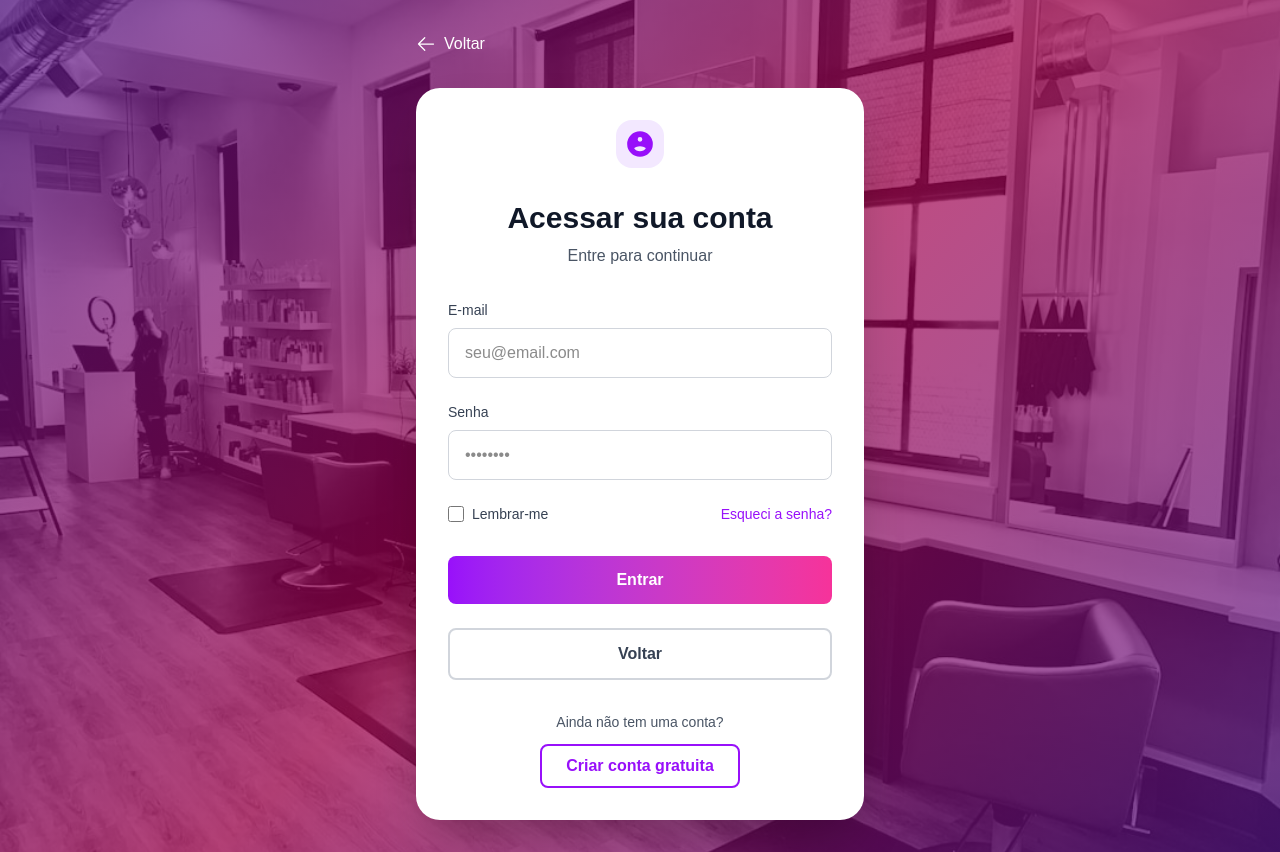
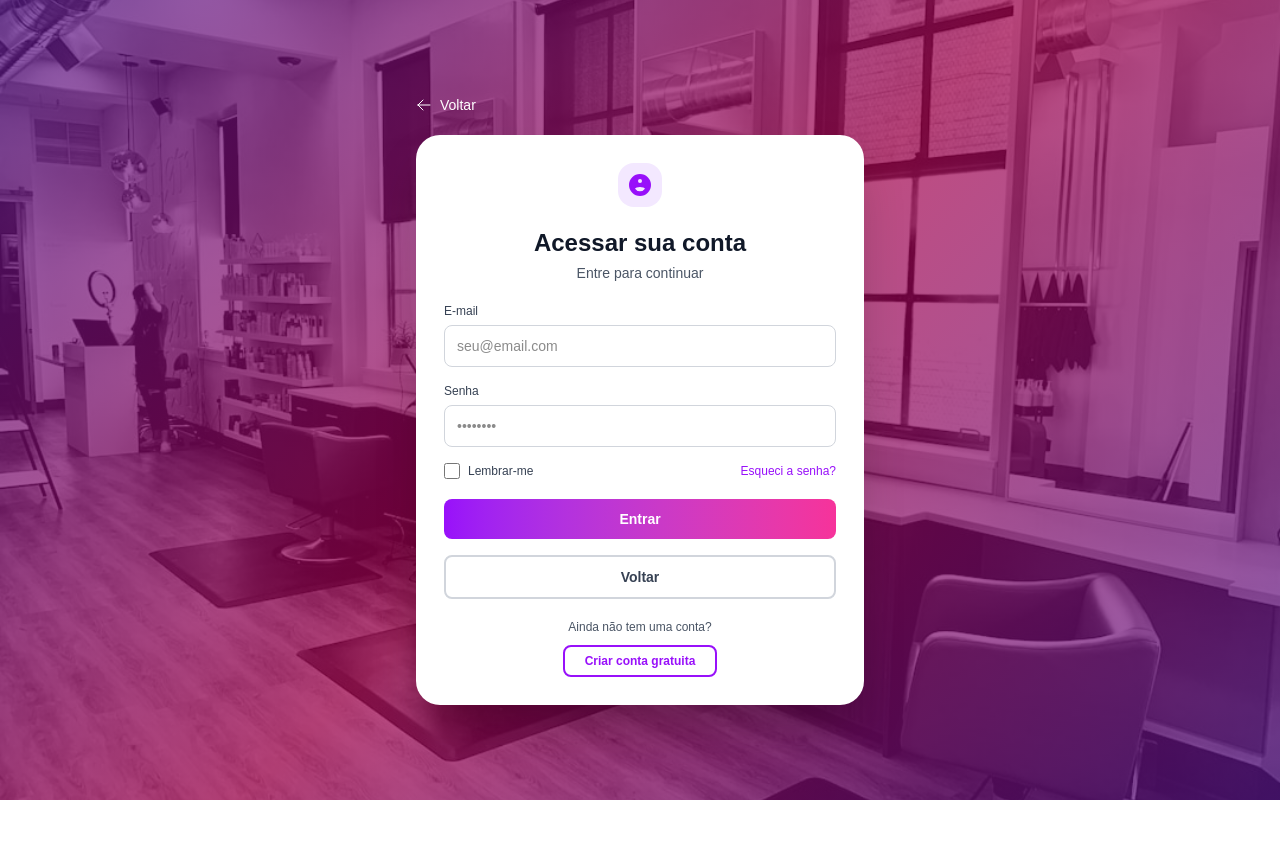
Before and after one commit to euduartesara/glow-agenda-v2, a Next.js app: page /login in a window 1280 px wide. After the commit the page ends 800 px from the top, so only its background shows below. Built offline with nearby package versions, Linux system fonts and the light colour scheme.

Commit message:
corrigindo altura da pagina de login

```diff
--- a/app/login/page.tsx
+++ b/app/login/page.tsx
@@ -26,7 +26,7 @@ export default function Login() {
   };
 
   return (
-    <div className="min-h-screen flex items-center justify-center px-4 py-8 relative">
+    <div className="min-h-screen flex items-center justify-center px-4 py-4 relative">
       {/* Background image */}
       <Image
         src="/img/HeroBG.jpg"
@@ -48,36 +48,36 @@ export default function Login() {
         {/* Header com botão voltar */}
         <Link
           href="/"
-          className="inline-flex items-center gap-2 text-white hover:text-gray-200 transition-colors mb-8"
+          className="inline-flex items-center gap-2 text-white hover:text-gray-200 transition-colors mb-5"
         >
-          <ArrowLeftIcon className="h-5 w-5" aria-hidden />
-          <span>Voltar</span>
+          <ArrowLeftIcon className="h-4 w-4" aria-hidden />
+          <span className="text-sm">Voltar</span>
         </Link>
 
         {/* Card de login */}
-        <div className="bg-white rounded-3xl p-8 shadow-2xl">
+        <div className="bg-white rounded-3xl p-6 md:p-7 shadow-2xl">
           {/* Icon */}
-          <div className="mb-6 md:mb-8 flex justify-center">
-            <div className="w-10 h-10 md:w-12 md:h-12 bg-purple-100 rounded-2xl flex items-center justify-center">
-              <svg className="h-6 w-6 md:h-7 md:w-7 text-purple-600" viewBox="0 0 24 24" fill="none" stroke="currentColor" strokeWidth="2">
+          <div className="mb-5 flex justify-center">
+            <div className="w-11 h-11 bg-purple-100 rounded-2xl flex items-center justify-center">
+              <svg className="h-6 w-6 text-purple-600" viewBox="0 0 24 24" fill="none" stroke="currentColor" strokeWidth="2">
                 <path d="M12 2C6.48 2 2 6.48 2 12s4.48 10 10 10 10-4.48 10-10S17.52 2 12 2zm0 3c1.66 0 3 1.34 3 3s-1.34 3-3 3-3-1.34-3-3 1.34-3 3-3zm0 14.2c-2.5 0-4.71-1.28-6-3.22.03-1.99 4-3.08 6-3.08 1.99 0 5.97 1.09 6 3.08-1.29 1.94-3.5 3.22-6 3.22z" fill="currentColor"/>
               </svg>
             </div>
           </div>
 
           {/* Title */}
-          <h1 className="text-2xl md:text-3xl font-bold text-center text-gray-900 mb-2">
+          <h1 className="text-2xl font-bold text-center text-gray-900 mb-1">
             Acessar sua conta
           </h1>
-          <p className="text-center text-gray-600 text-sm md:text-base mb-6 md:mb-8">
+          <p className="text-center text-gray-600 text-sm mb-5">
             Entre para continuar
           </p>
 
           {/* Form */}
-          <form onSubmit={handleSubmit} className="space-y-5 md:space-y-6">
+          <form onSubmit={handleSubmit} className="space-y-4">
             {/* Email */}
             <div>
-              <label className="block text-sm font-medium text-gray-700 mb-2">
+              <label className="block text-xs font-medium text-gray-700 mb-1.5">
                 E-mail
               </label>
               <input
@@ -86,14 +86,14 @@ export default function Login() {
                 value={formData.email}
                 onChange={handleChange}
                 placeholder="seu@email.com"
-                className="w-full px-4 py-3 border border-gray-300 rounded-lg focus:outline-none focus:ring-2 focus:ring-purple-500 focus:border-transparent transition-all"
+                className="w-full px-3 py-2.5 text-sm border border-gray-300 rounded-lg focus:outline-none focus:ring-2 focus:ring-purple-500 focus:border-transparent transition-all"
                 required
               />
             </div>
 
             {/* Senha */}
             <div>
-              <label className="block text-sm font-medium text-gray-700 mb-2">
+              <label className="block text-xs font-medium text-gray-700 mb-1.5">
                 Senha
               </label>
               <input
@@ -102,13 +102,13 @@ export default function Login() {
                 value={formData.senha}
                 onChange={handleChange}
                 placeholder="••••••••"
-                className="w-full px-4 py-3 border border-gray-300 rounded-lg focus:outline-none focus:ring-2 focus:ring-purple-500 focus:border-transparent transition-all"
+                className="w-full px-3 py-2.5 text-sm border border-gray-300 rounded-lg focus:outline-none focus:ring-2 focus:ring-purple-500 focus:border-transparent transition-all"
                 required
               />
             </div>
 
             {/* Lembrar-me e Esqueci a senha */}
-            <div className="flex items-center justify-between">
+            <div className="flex items-center justify-between text-xs">
               <label className="flex items-center gap-2">
                 <input
                   type="checkbox"
@@ -117,9 +117,9 @@ export default function Login() {
                   onChange={handleChange}
                   className="w-4 h-4 text-purple-600 border-gray-300 rounded focus:ring-2 focus:ring-purple-500 cursor-pointer"
                 />
-                <span className="text-sm text-gray-700">Lembrar-me</span>
+                <span className="text-gray-700">Lembrar-me</span>
               </label>
-              <Link href="#" className="text-sm text-purple-600 hover:text-purple-700 transition-colors">
+              <Link href="#" className="text-purple-600 hover:text-purple-700 transition-colors">
                 Esqueci a senha?
               </Link>
             </div>
@@ -127,7 +127,7 @@ export default function Login() {
             {/* Botão Entrar */}
             <button
               type="submit"
-              className="w-full bg-gradient-to-r from-purple-600 to-pink-500 hover:from-purple-700 hover:to-pink-600 text-white font-semibold py-3 px-6 rounded-lg transition-all duration-200 mt-2"
+              className="w-full bg-gradient-to-r from-purple-600 to-pink-500 hover:from-purple-700 hover:to-pink-600 text-white font-semibold py-2.5 px-6 rounded-lg transition-all duration-200 text-sm mt-1"
             >
               Entrar
             </button>
@@ -136,20 +136,20 @@ export default function Login() {
             <button
               type="button"
               onClick={() => window.history.back()}
-              className="w-full bg-white border-2 border-gray-300 hover:border-gray-400 text-gray-700 font-semibold py-3 px-6 rounded-lg transition-all duration-200"
+              className="w-full bg-white border-2 border-gray-300 hover:border-gray-400 text-gray-700 font-semibold py-2.5 px-6 rounded-lg transition-all duration-200 text-sm"
             >
               Voltar
             </button>
           </form>
 
           {/* Ainda não tem conta */}
-          <div className="mt-6 md:mt-8 text-center">
-            <p className="text-sm text-gray-600 mb-3">
+          <div className="mt-5 text-center">
+            <p className="text-xs text-gray-600 mb-2.5">
               Ainda não tem uma conta?
             </p>
             <Link
               href="/cadastro"
-              className="inline-block px-6 py-2 border-2 border-purple-600 text-purple-600 hover:bg-purple-50 font-semibold rounded-lg transition-all duration-200"
+              className="inline-block px-5 py-1.5 border-2 border-purple-600 text-purple-600 hover:bg-purple-50 font-semibold rounded-lg transition-all duration-200 text-xs"
             >
               Criar conta gratuita
             </Link>
```
